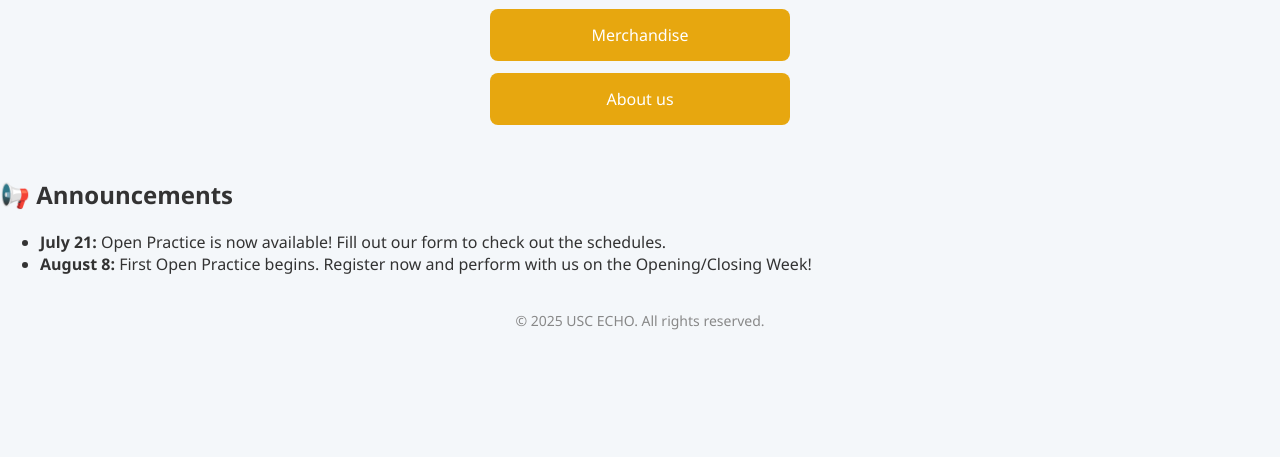
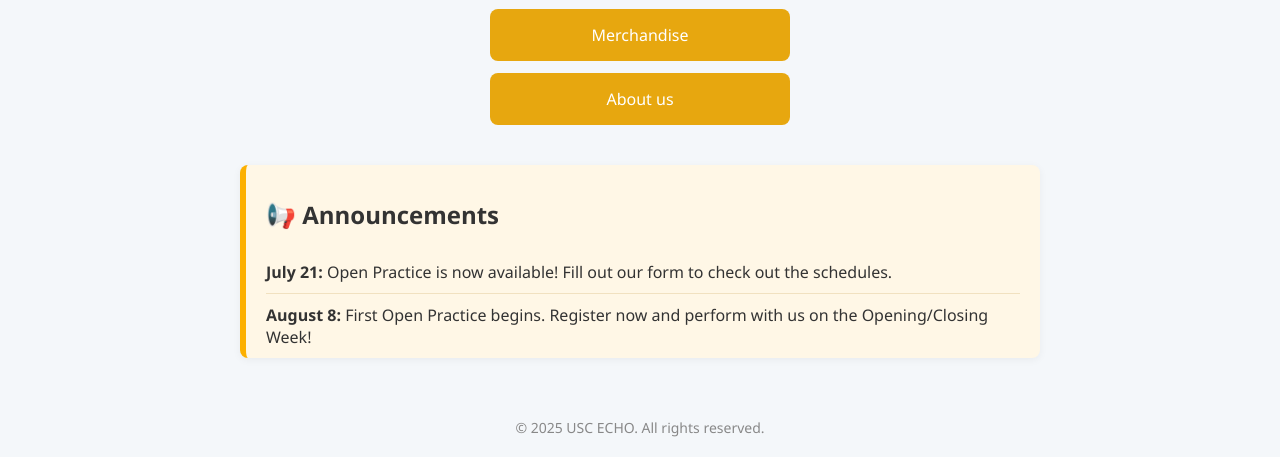
Before and after one commit to ahdunow/uscecho, a plain HTML site: page index.html in a window 1280 px wide. Shown: the part 636-1093 px from the top of the page. Before the commit the page ends 986 px from the top, so only its background shows below. Drawn offline with Linux system fonts and the light colour scheme.

Commit message:
Update style.css

```diff
--- a/style.css
+++ b/style.css
@@ -134,3 +134,47 @@ footer {
   font-size: 14px;
   color: #888;
 }
+
+.announcements {
+  max-width: 800px;
+  margin: 40px auto;
+  padding: 0 20px;
+  text-align: left;
+  background-color: #fff7e6;
+  border-left: 6px solid #fcb001;
+  border-radius: 8px;
+  box-shadow: 0 2px 8px rgba(0, 0, 0, 0.05);
+}
+
+.announcements h2 {
+  font-size: 22px;
+  margin-bottom: 16px;
+  color: #cc8700;
+}
+
+.announcement-list {
+  list-style-type: none;
+  padding: 0;
+  margin: 0;
+}
+
+.announcement-list li {
+  padding: 10px 0;
+  border-bottom: 1px solid #f1e1c0;
+  font-size: 16px;
+  color: #333;
+}
+
+.announcement-list li:last-child {
+  border-bottom: none;
+}
+
+@media (max-width: 600px) {
+  .announcements h2 {
+    font-size: 18px;
+  }
+
+  .announcement-list li {
+    font-size: 14px;
+  }
+}
```
